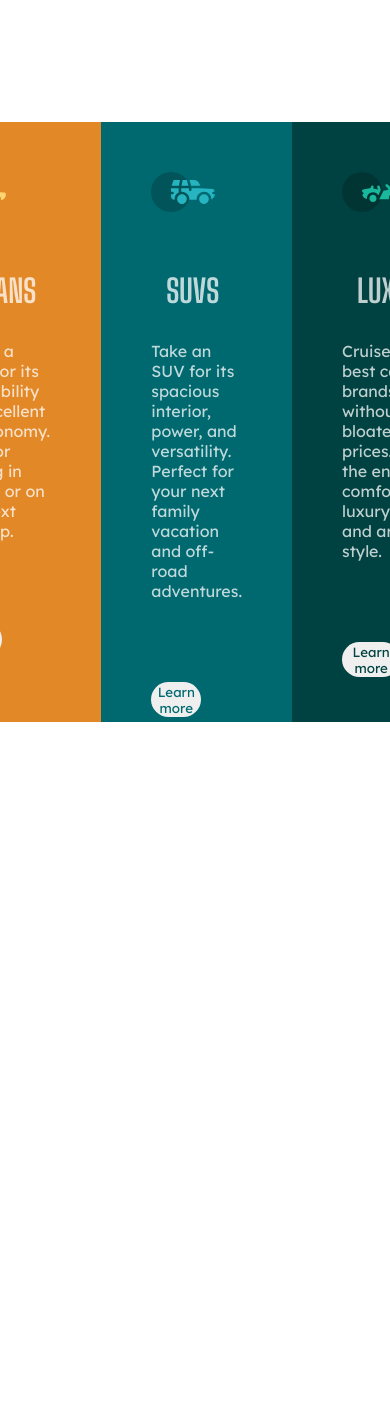
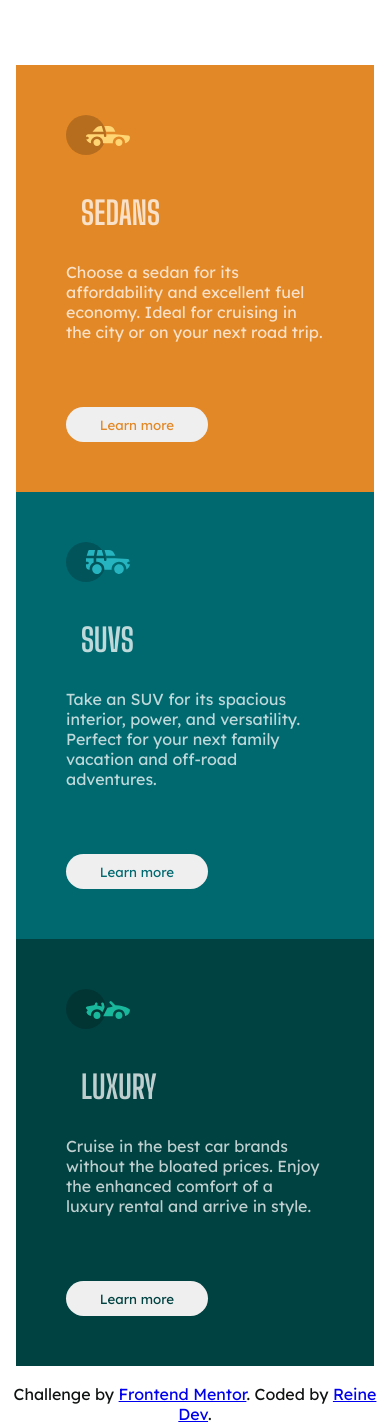
Before and after one commit to Rei-ne/3-column-component-card, a plain HTML site: page index.html in a window 390 px wide. Before the commit the page ends 844 px from the top, so only its background shows below. Drawn offline with Linux system fonts and the light colour scheme.

Commit message:
responsive

```diff
--- a/index.html
+++ b/index.html
@@ -1,52 +1,61 @@
 <!DOCTYPE html>
 <html lang="en">
-
   <head>
-  <meta charset="UTF-8">
-  <meta name="viewport" content="width=device-width, initial-scale=1.0">
+    <meta charset="UTF-8" />
+    <meta http-equiv="X-UA-Compatible" content="IE=edge" />
+    <meta name="viewport" content="width=device-width, initial-scale=1.0" />
     <!-- displays site properly based on user's device -->
 
-  <link rel="icon" type="image/png" sizes="32x32" href="./images/favicon-32x32.png">
+    <link
+      rel="icon"
+      type="image/png"
+      sizes="32x32"
+      href="./images/favicon-32x32.png"
+    />
 
-  <link rel="stylesheet" type="text/css" href="style.css">
+    <link rel="stylesheet" type="text/css" href="style.css" />
     <title>Frontend Mentor | 3-column preview card component</title>
   </head>
 
   <body>
-  <!-- <div class="main-container"> -->
-    <div class="main-container">
+    <main class="flex-container">
       <div class="cards" id="sedan">
-      <img src="images\icon-sedans.svg" alt="sedan logo">
-        <h1>SEDANS </h1>
-        <p>Choose a sedan for its affordability and excellent fuel economy. Ideal for cruising in the city
-        or on your next road trip.</p>
+        <img src="images/icon-sedans.svg" alt="sedan logo" />
+        <h1>SEDANS</h1>
+        <p>
+          Choose a sedan for its affordability and excellent fuel economy. Ideal
+          for cruising in the city or on your next road trip.
+        </p>
         <button class="sedanbtn">Learn more</button>
       </div>
       <div class="cards" id="suv">
-        <img src="images\icon-suvs.svg" alt="suv logo">
+        <img src="images/icon-suvs.svg" alt="suv logo" />
         <h1>SUVS</h1>
-        <p>Take an SUV for its spacious interior, power, and versatility. Perfect for your next family vacation
-        and off-road adventures.</p>
+        <p>
+          Take an SUV for its spacious interior, power, and versatility. Perfect
+          for your next family vacation and off-road adventures.
+        </p>
         <button class="suvbtn">Learn more</button>
       </div>
       <div class="cards" id="luxury">
-      <img src="images\icon-luxury.svg" alt="luxury logo">
+        <img src="images/icon-luxury.svg" alt="luxury logo" />
         <h1>LUXURY</h1>
-      <p> Cruise in the best car brands without the bloated prices. Enjoy the enhanced comfort of a luxury
-        rental and arrive in style.</p>
+        <p>
+          Cruise in the best car brands without the bloated prices. Enjoy the
+          enhanced comfort of a luxury rental and arrive in style.
+        </p>
         <button class="luxurybtn">Learn more</button>
       </div>
-    </div>
-  <!-- </div> -->
-
-
-
-  <!-- <div class="attribution">
-    <p>Challenge by <a href="https://www.frontendmentor.io?ref=challenge" target="_blank">Frontend Mentor</a>.
-    Coded by <a href="#">Your Name Here</a>.</p>
-  </div> -->
-
-
+    </main>
+    <br />
+    <footer class="attribution">
+      <p>
+        Challenge by
+        <a href="https://www.frontendmentor.io?ref=challenge" target="_blank"
+          >Frontend Mentor</a
+        >. Coded by
+        <a href="https://github.com/Rei-ne" target="_blank">Reine Dev</a>.
+      </p>
+    </footer>
   </body>
-
 </html>
--- a/style.css
+++ b/style.css
@@ -1,13 +1,16 @@
 @import url("https://fonts.googleapis.com/css2?family=Big+Shoulders+Display:wght@700&family=Lexend+Deca&display=swap");
 
+* {
+  margin: 0;
+  padding: 0;
+}
 body {
   background-color: hsl(0, 0, 95);
-  display: flex;
+  /* display: flex;
   justify-content: center;
-  align-items: center;
-  height: 100vh;
-  margin: 0;
+  align-items: center; */
 }
+
 h1 {
   color: hsl(0, 0%, 100%, 0.75);
   font-family: "Big Shoulders Display", cursive;
@@ -17,19 +20,25 @@ p {
   font-family: "Lexend Deca", sans-serif;
   color: hsl(0, 0%, 100%, 0.75);
 }
-
-.main-container {
-  display: flex;
-  border-radius: 5px;
-  overflow: hidden;
-  justify-content: center;
-  align-items: center;
+.attribution p {
+  font-family: "Lexend Deca", sans-serif;
+  color: rgb(17, 19, 19);
+  text-align: center;
 }
 
 .cards {
-  /* overflow: hidden; */
+  height: 100vh;
+}
 
-  padding: 15px;
+.flex-container {
+  margin-top: 65px;
+  display: flex;
+  justify-content: center;
+  border-radius: 5px;
+  overflow: hidden;
+  align-items: center;
+  flex-direction: column;
+  padding: 0 1rem;
 }
 
 .cards img {
@@ -81,24 +90,14 @@ button:hover {
   color: white;
 }
 
-@media screen and (min-width: 320px) and (max-width: 1000px) {
-  .main-container {
-    display: flex;
-    justify-content: center;
-    height: 100vh;
-    align-items: center;
-    position: relative;
-    margin: auto;
+@media screen and (min-width: 768px) {
+  .flex-container {
+    flex-direction: row;
   }
 
   .cards {
     max-height: 500px;
   }
-  /* .main-container {
-    margin: 0;
-    width: 307px;
-    height: 500px;
-  } */
 
   .button {
     margin-top: 110px;
@@ -112,7 +111,7 @@ button:hover {
     border-radius: 0 8px 8px 0;
   }
 
-  /* #suv {
-    border-radius: 0 8px 8px 0;
-  } */
+  #suv {
+    border-radius: 0 0 0 0;
+  }
 }
```
Also changed, not shown: 2 other files. Lines whose indentation alone changed are shown as unchanged.
